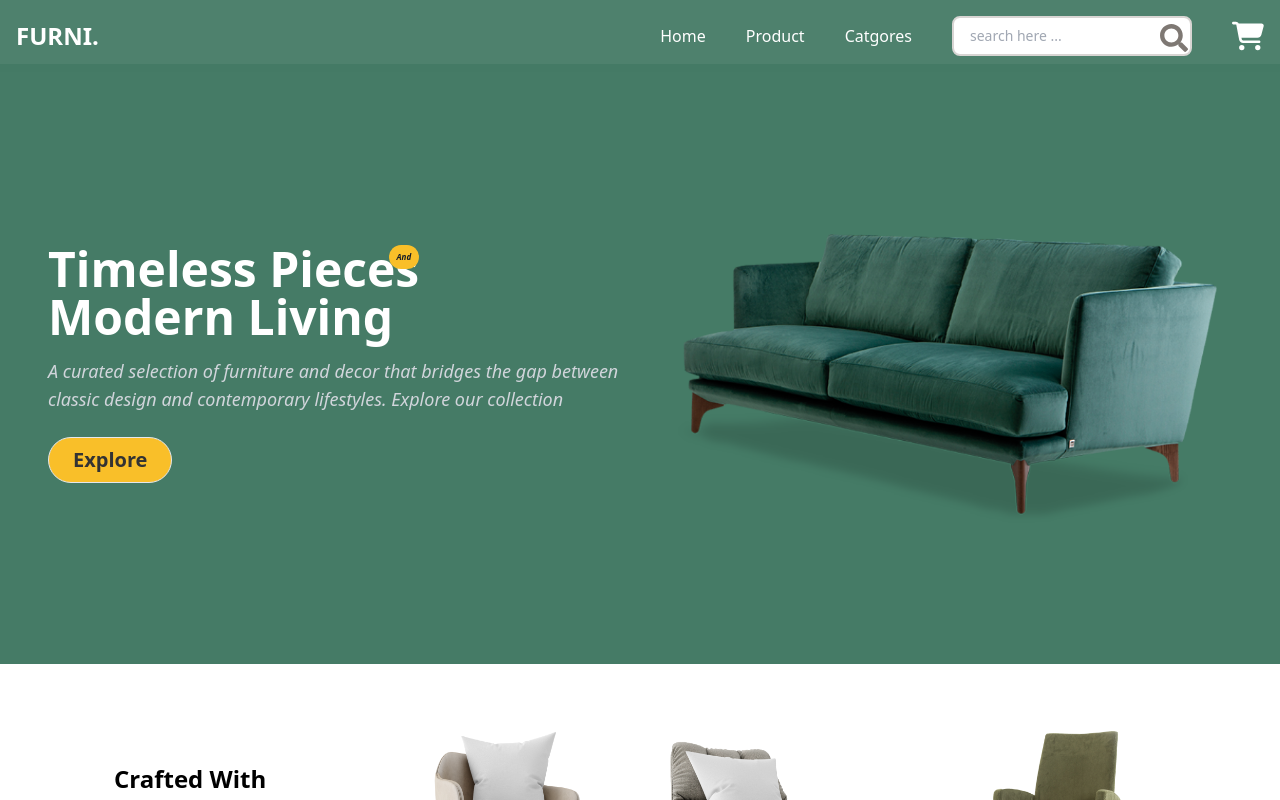
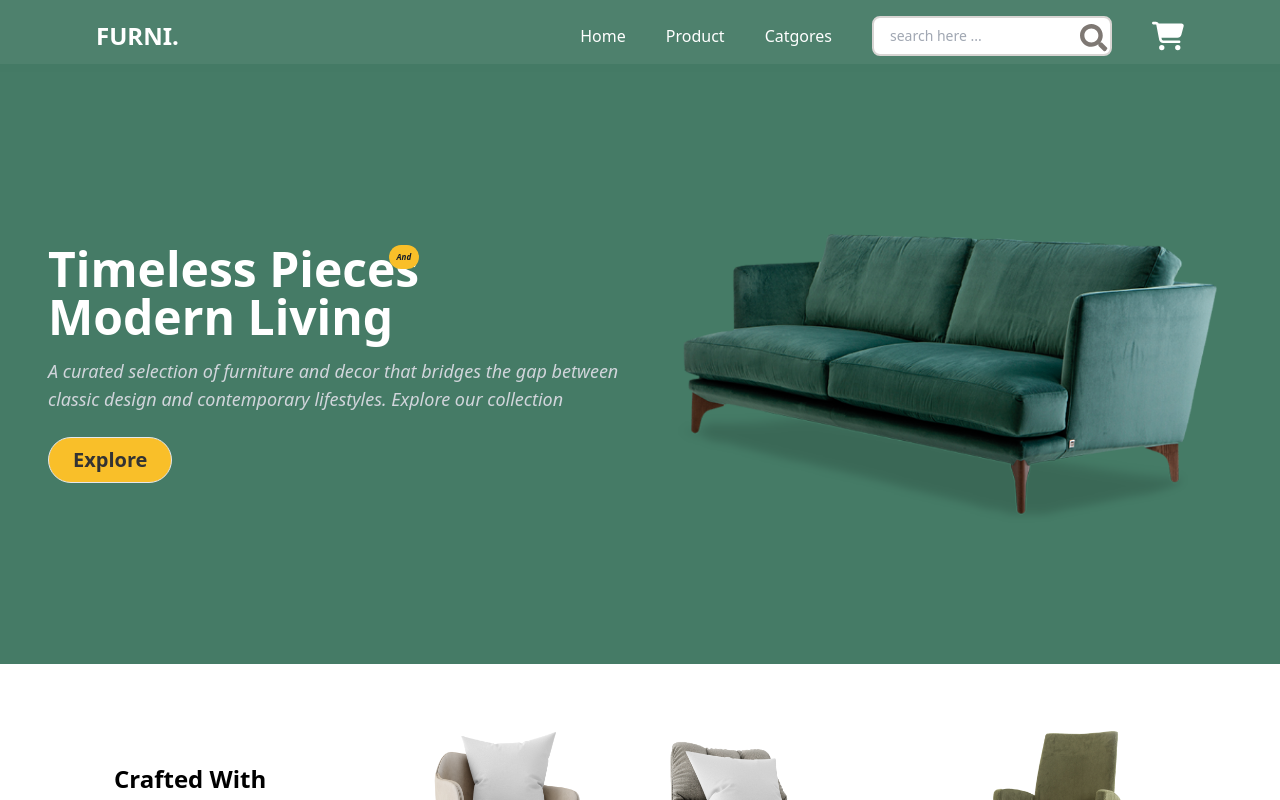
Before and after one commit to Fitsum1101/DemoFurnithure, a React (Create React App) app: page / in a window 1280 px wide. Shown: the top 800 px of the page. Built offline with nearby package versions, Linux system fonts and the light colour scheme.

Commit message:
some change

```diff
--- a/src/Ui/NavBar.jsx
+++ b/src/Ui/NavBar.jsx
@@ -40,8 +40,8 @@ function NavBar() {
   const [isOpen, setIsOpen] = useState(false);
 
   return (
-    <div>
-      <div className="flex  justify-between items-center bg-[#457b66] text-white fixed w-full z-10 opacity-95 p-4 md:py-4">
+    <div className="w-[1262] m-auto">
+      <div className="flex lg:px-24  justify-between items-center bg-[#457b66] text-white fixed w-full z-10 opacity-95 p-4 md:py-4">
         <div className="text-2xl font-bold md:mr-auto">FURNI.</div>
 
         <div className="md:hidden">
@@ -97,7 +97,9 @@ function NavBar() {
                   placeholder="search here ..."
                   className="border-2 text-black rounded-lg px-4 border-stone-300 w-full sm:w-60 py-2 text-sm"
                 />
-                <FaSearch className="w-7 h-7 text-stone-500 absolute right-1 top-2 " />
+                <button>
+                  <FaSearch className="w-7 h-7 rounded-md text-stone-500 absolute right-1 top-2 " />
+                </button>
               </div>
             </li>
             <li className="py-2 md:py-0">
```
